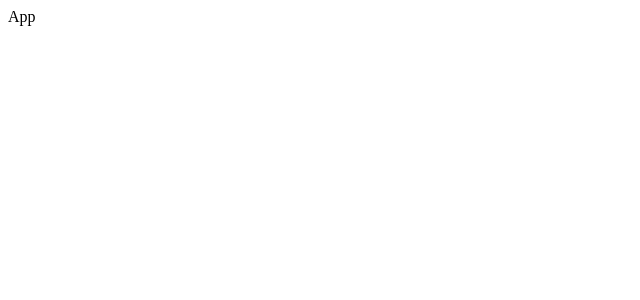
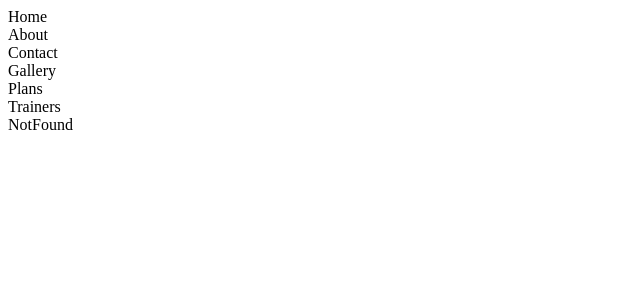
Before and after one commit to erickdc7/react-trainer-website, a React (Create React App) app: page / in a window 1280 px wide. Shown: the top 300 px of the page, without its empty margins (0-640 px from the left). Built offline with nearby package versions, Linux system fonts and the light colour scheme; the HTML template or start-up script is replaced by a standard one.

Commit message:
project structure done

```diff
--- a/src/App.js
+++ b/src/App.js
@@ -1,8 +1,23 @@
 import React from 'react'
+import Home from './pages/home/Home'
+import About from './pages/about/About'
+import Contact from './pages/contact/Contact'
+import Gallery from './pages/gallery/Gallery'
+import Plans from './pages/plans/Plans'
+import Trainers from './pages/trainers/Trainers'
+import NotFound from './pages/notFound/NotFound'
 
 const App = () => {
 	return (
-		<div>App</div>
+		<div>
+			<Home />
+			<About />
+			<Contact />
+			<Gallery />
+			<Plans />
+			<Trainers />
+			<NotFound />
+		</div>
 	)
 }
 
```
